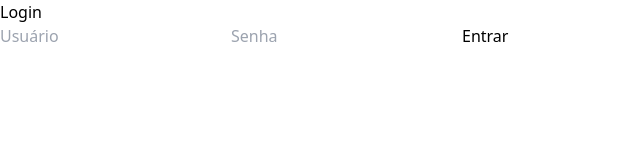
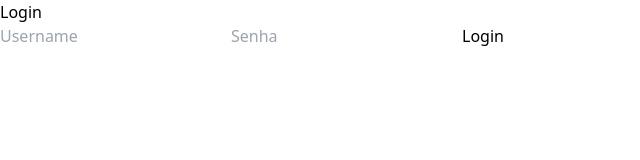
Before and after one commit to Richardalmeida21/Mastria_agenda_front, a React (Vite) app: page /login in a window 1280 px wide. Shown: the top 160 px of the page, without its empty margins (0-640 px from the left). Built offline with nearby package versions, Linux system fonts and the light colour scheme.

Commit message:
Update Login.jsx

```diff
--- a/src/pages/Login.jsx
+++ b/src/pages/Login.jsx
@@ -1,6 +1,6 @@
 import { useState } from "react";
+import axios from "axios";
 import { useNavigate } from "react-router-dom";
-import axios from "axios";
 
 export default function Login() {
   const [username, setUsername] = useState("");
@@ -15,8 +15,6 @@ export default function Login() {
         username,
         senha,
       });
-
-      console.log("Resposta da API:", response.data);
 
       const token = response.data.token;
       if (token) {
@@ -33,18 +31,19 @@ export default function Login() {
         setError("Erro: Token não recebido corretamente.");
       }
     } catch (err) {
-      console.log("Erro durante login:", err.response);
       setError("Login falhou. Verifique suas credenciais.");
     }
   };
 
   return (
-    <div className="flex flex-col items-center justify-center h-screen">
-      <h1 className="text-2xl font-bold">Login</h1>
+    <div className="p-4">
+      <h2 className="text-xl font-bold">Login</h2>
+      {error && <p className="text-red-500">{error}</p>}
+
       <form onSubmit={handleLogin} className="mt-4 space-y-4">
         <input
           type="text"
-          placeholder="Usuário"
+          placeholder="Username"
           value={username}
           onChange={(e) => setUsername(e.target.value)}
           className="border p-2 rounded w-full"
@@ -56,10 +55,7 @@ export default function Login() {
           onChange={(e) => setSenha(e.target.value)}
           className="border p-2 rounded w-full"
         />
-        {error && <p className="text-red-500">{error}</p>}
-        <button type="submit" className="bg-blue-500 text-white px-4 py-2 rounded">
-          Entrar
-        </button>
+        <button type="submit" className="bg-blue-500 text-white px-4 py-2 rounded">Login</button>
       </form>
     </div>
   );
```
